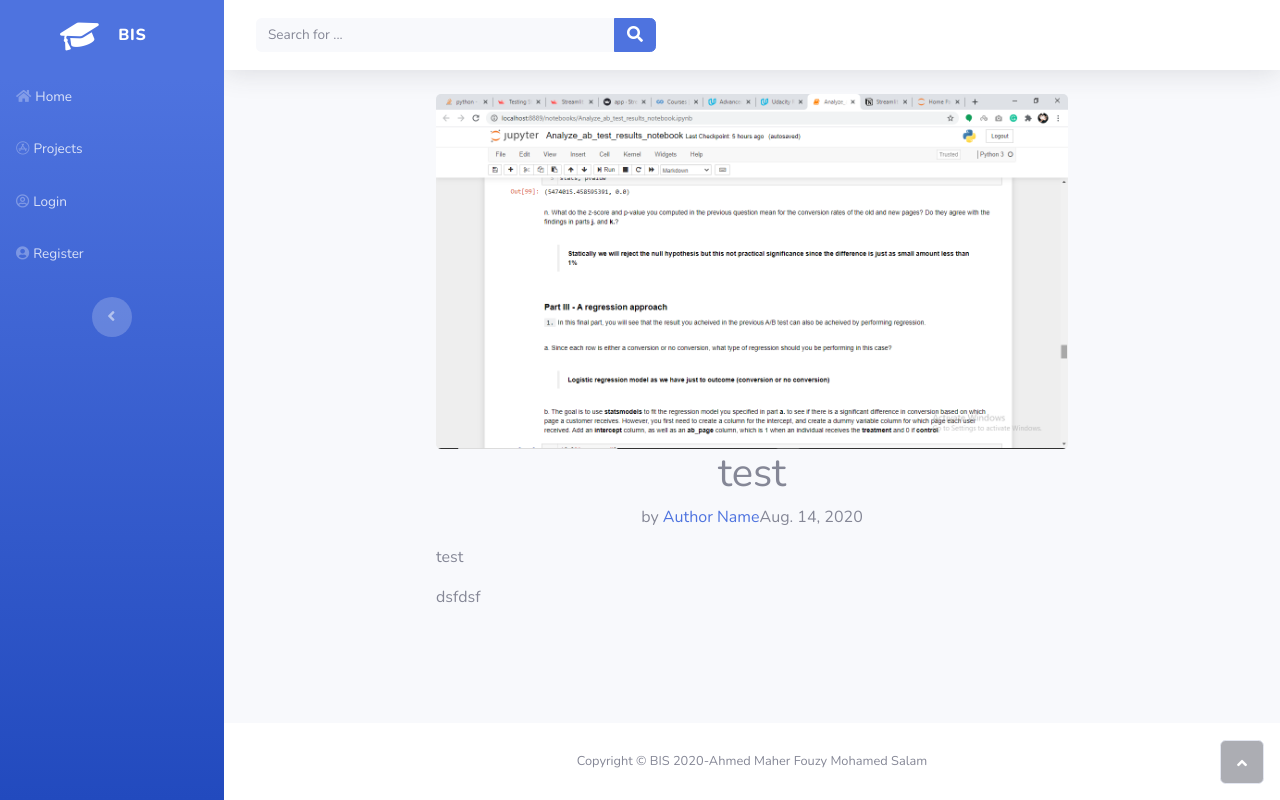
After one commit to AhmedSalam22/BIS-Graduation-Project, a Django app: page /projects/8 in a window 1280 px wide. The commit adds this page. Run offline with Django 3.2, Linux system fonts and the light colour scheme; data comes from the database, SQL or seed files in the repository; both versions use the stored data as it was after the commit; some libraries are stand-ins or nearby versions.

Commit message:
add detail pages to prjects

```diff
--- a/BIS/home/templates/home/base.html
+++ b/BIS/home/templates/home/base.html
@@ -24,7 +24,7 @@
                 </a>
                 <hr class="sidebar-divider my-0">
                 <ul class="nav navbar-nav text-light" id="accordionSidebar">
-                    <li class="nav-item" role="presentation"><a class="nav-link" href="{% url 'home:home' %}"><i class="fas fa-home"></i><span>Home</span></a><a class="nav-link" href="index.html"><i class="fab fa-app-store"></i><span>Projects</span></a></li>
+                    <li class="nav-item" role="presentation"><a class="nav-link" href="{% url 'home:home' %}"><i class="fas fa-home"></i><span>Home</span></a><a class="nav-link" href="{% url 'projects:home' %}"><i class="fab fa-app-store"></i><span>Projects</span></a></li>
                     <li class="nav-item" role="presentation"></li>
                     <li class="nav-item" role="presentation"></li>
                     {% if user.is_authenticated %}
--- /dev/null
+++ b/BIS/projects/templates/projects/detail.html
@@ -0,0 +1,29 @@
+{% extends 'home/base.html'%}
+
+{% block content %}
+
+<div class="article-clean">
+    <div class="container">
+        <div class="row">
+            <div class="col-lg-10 col-xl-8 offset-lg-1 offset-xl-2">
+                <img class="img-fluid" src="\{{ projects.img }} ">
+
+                <div class="intro">
+                    <h1 class="text-center">{{ projects.title }}</h1>
+                    <p class="text-center"><span class="by">by</span> <a href="#">Author Name</a><span class="date">{{ projects.release_date }}</span></p>
+                </div>
+                <div class="text">
+                    <p>
+                        {{ projects.summary }}
+                    </p>
+                    <p>
+                        {{ projects.detail }}
+                    </p>
+
+
+                </div>
+            </div>
+        </div>
+    </div>
+</div>
+{% endblock %}
--- a/BIS/projects/urls.py
+++ b/BIS/projects/urls.py
@@ -1,6 +1,7 @@
 from django.urls import path
-from .views import ProjectsListView
+from .views import ProjectsListView , ProjectsDetailView
 app_name = "projects"
 urlpatterns = [
-    path("" , ProjectsListView.as_view())
+    path("" , ProjectsListView.as_view(), name="home"),
+    path("/<int:pk>" , ProjectsDetailView.as_view() , name="detail")
 ]
--- a/BIS/projects/views.py
+++ b/BIS/projects/views.py
@@ -1,8 +1,12 @@
 from django.shortcuts import render
-from django.views.generic import ListView
+from django.views.generic import ListView , DetailView
 from .models import Projects
 # Create your views here.
 
 class ProjectsListView(ListView):
     model = Projects
     template_name = 'projects/index.html'
+
+class ProjectsDetailView(DetailView):
+    model = Projects
+    template_name = 'projects/detail.html'
```
Also changed, not shown: BIS/projects/templates/projects/index.html (+6 -2 lines), BIS/db.sqlite3.
